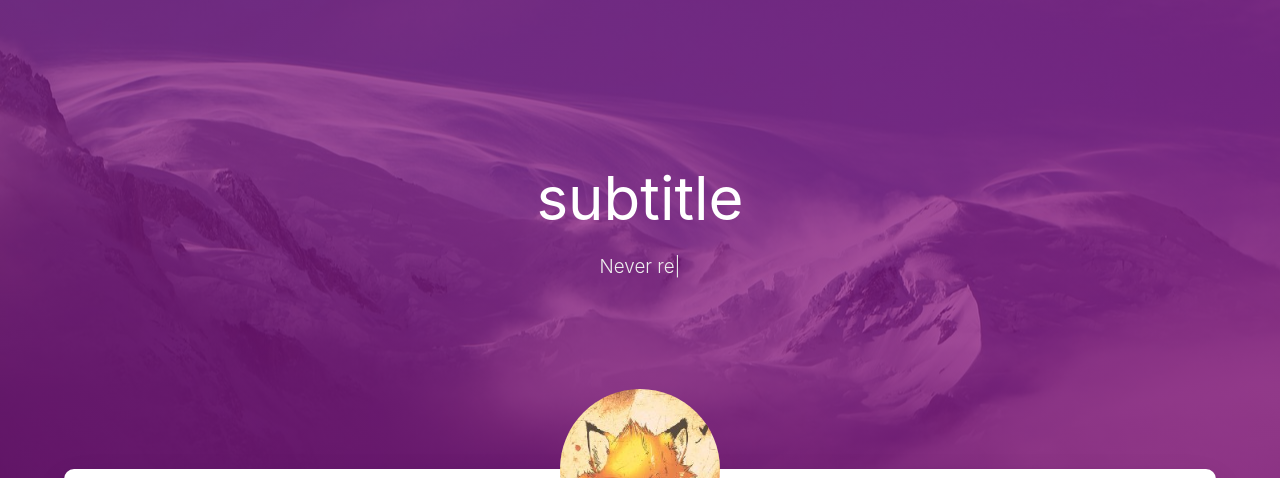
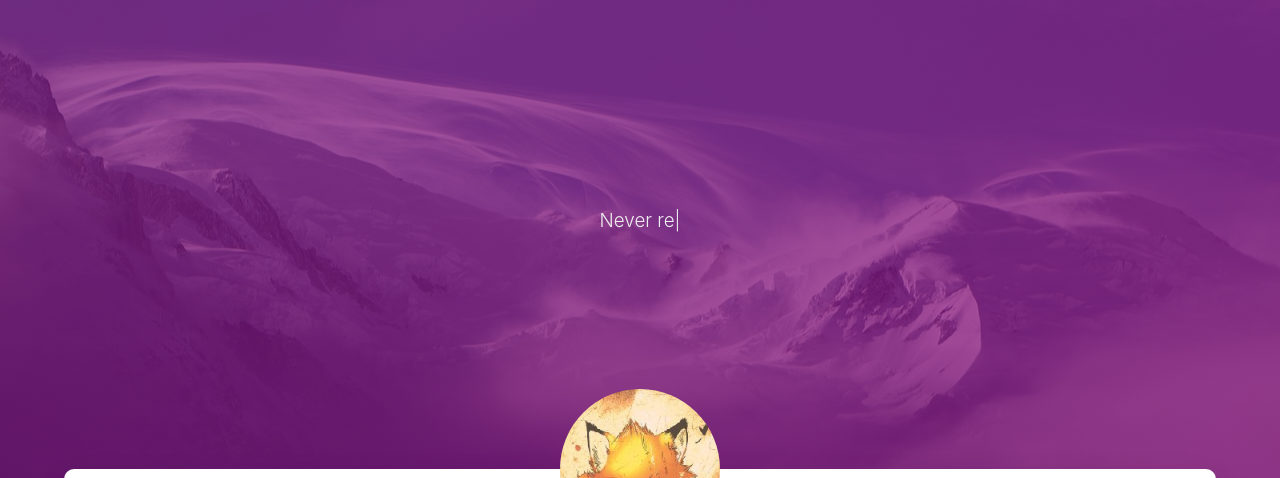
Before and after one commit to wangyufengx/wangyufengGoGoGo.github.io, a plain HTML site: page about/index.html in a window 1280 px wide. Shown: the part 79-557 px from the top of the page. Drawn offline with nearby package versions, Linux system fonts and the light colour scheme.

Commit message:
Site updated: 2021-08-29 09:27:48

```diff
--- a/about/index.html
+++ b/about/index.html
@@ -296,11 +296,6 @@
     <div class="row">
     <div class="col s10 offset-s1 m8 offset-m2 l8 offset-l2">
         <div class="brand">
-            <div class="title center-align">
-
-                    subtitle
-
-            </div>
 
             <div class="description center-align">
 
```
Also changed, not shown: archives/2021/05/index.html (+0 -5 lines), archives/2021/08/index.html (+0 -5 lines), archives/2021/index.html (+0 -5 lines), archives/index.html (+0 -5 lines), categories/index.html (+0 -5 lines), contact/index.html (+0 -5 lines), index.html (+0 -5 lines), tags/GC/index.html (+0 -5 lines), tags/Golang/index.html (+0 -5 lines), tags/TCMalloc/index.html (+0 -5 lines), tags/Ticker/index.html (+0 -5 lines), tags/base32/index.html (+0 -5 lines), tags/gRPC/index.html (+0 -5 lines), tags/index.html (+0 -5 lines), 1 more files.
